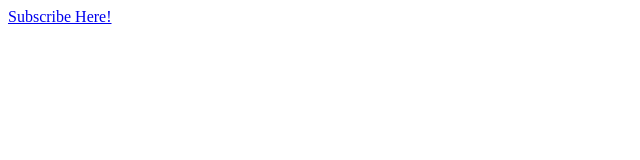
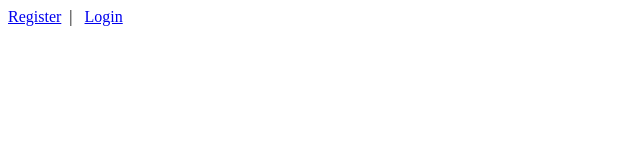
Before and after one commit to pbucharov/p.bucharov.github.io, a plain HTML site: page index.html in a window 1280 px wide. Shown: the full height of the page, 0-640 px from the left. Drawn offline with Linux system fonts and the light colour scheme.

Commit message:
Update index.html

```diff
--- a/index.html
+++ b/index.html
@@ -4,7 +4,7 @@
     <meta name="viewport" content="width=device-width">
     <SCRIPT type="text/javascript" lang="javascript" src="https://cdns.eu1.gigya.com/js/gigya.js?apikey=4_6CElOkCa5nG349MJGhxA9A"></SCRIPT>
   </head>
-  <body>
-  <a href="#" onclick="gigya.accounts.showScreenSet({screenSet:'Default-LiteRegistration'});">Subscribe Here!</a>
+  <a href="#" onclick="gigya.accounts.showScreenSet({screenSet:'Default-RegistrationLogin', startScreen:'gigya-registerscreen'});">Register</a>&nbsp;&nbsp;|&nbsp;&nbsp;
+  <a href="#" onclick="gigya.accounts.showScreenSet({screenSet:'Default-RegistrationLogin'});">Login</a>
   </body>
 </html>
```
